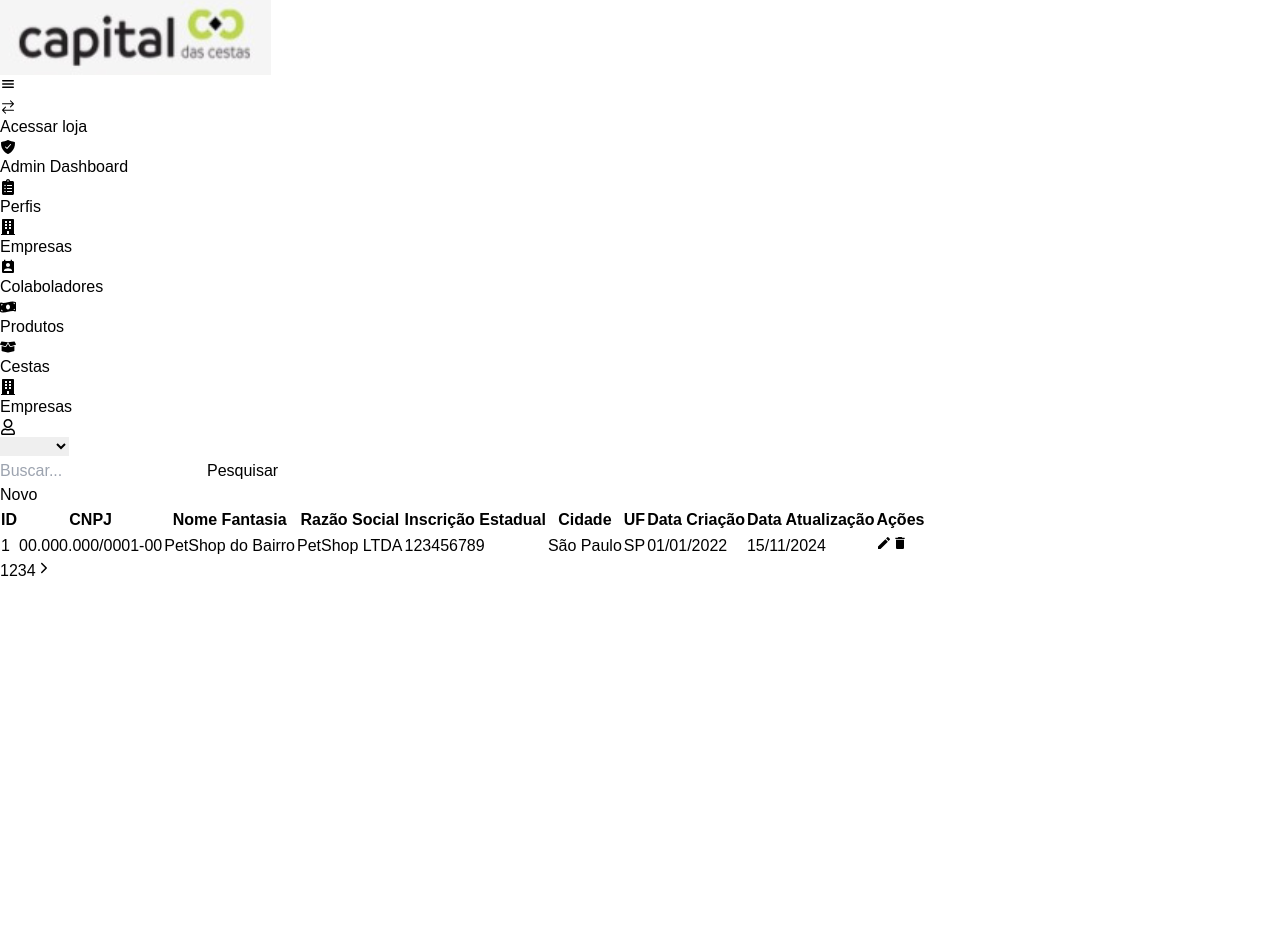
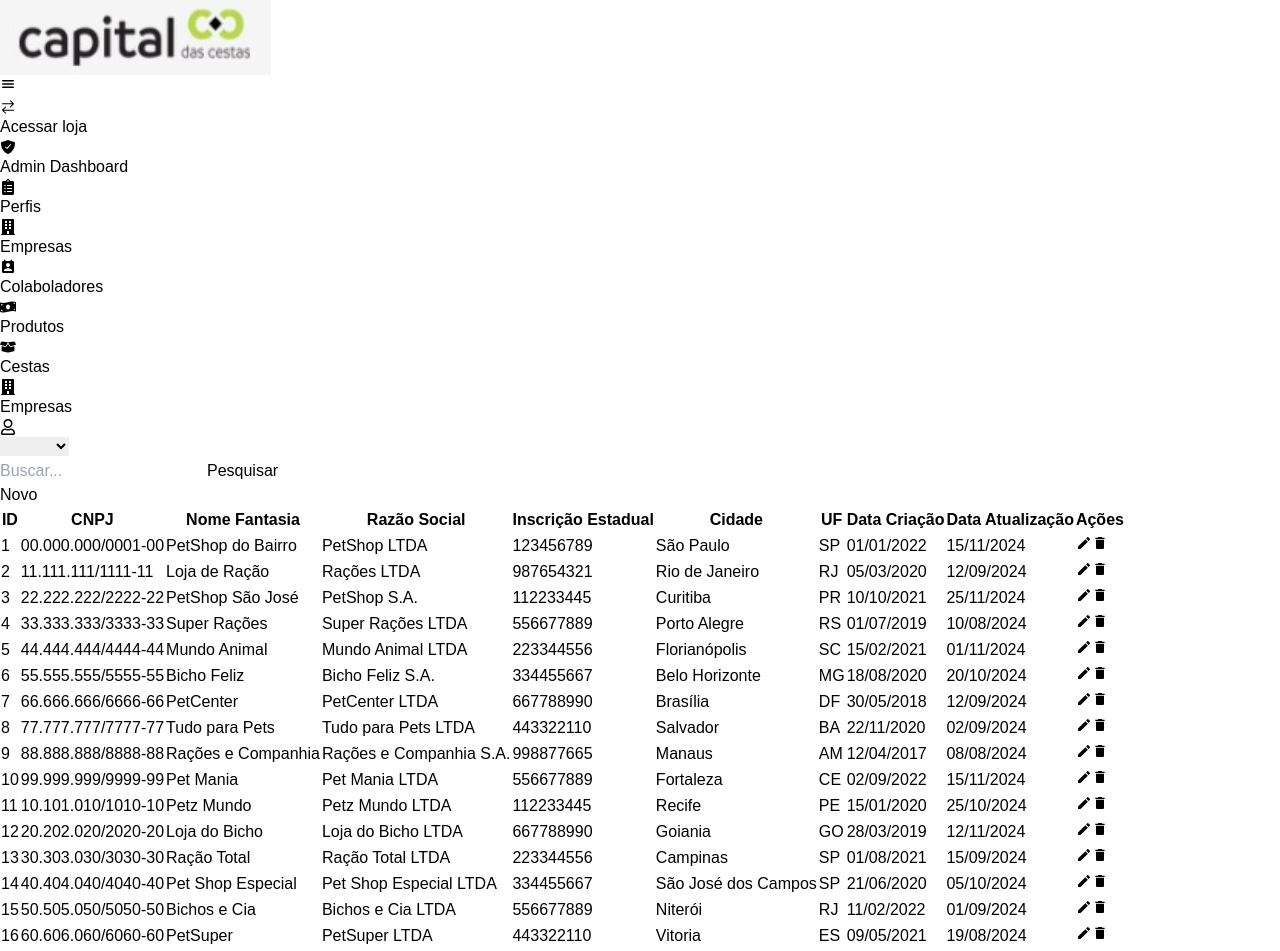
Before and after one commit to matheuspaiva1/capital-das-cestas, a Next.js app: page /pageProducts in a window 1280 px wide. Shown: the top 951 px of the page. Before the commit the page ends 800 px from the top, so only its background shows below. Built offline with nearby package versions, Linux system fonts and the light colour scheme.

Commit message:
feat: filtrando itens da tabela

```diff
--- a/src/app/pageProducts/components/Table.tsx
+++ b/src/app/pageProducts/components/Table.tsx
@@ -1,15 +1,260 @@
 /* eslint-disable @next/next/no-img-element */
-import React from 'react'
+'use client'
+import React, { useState } from 'react'
 import { MdEdit } from "react-icons/md";
 import { MdDelete } from "react-icons/md";
 import { IoIosArrowForward } from "react-icons/io";
 
 export default function Table() {
+  const tableData = [
+    {
+      id: 1,
+      cnpj: "00.000.000/0001-00",
+      nomeFantasia: "PetShop do Bairro",
+      razaoSocial: "PetShop LTDA",
+      inscricaoEstadual: "123456789",
+      cidade: "São Paulo",
+      uf: "SP",
+      dataCriacao: "01/01/2022",
+      dataAtualizacao: "15/11/2024",
+    },
+    {
+      id: 2,
+      cnpj: "11.111.111/1111-11",
+      nomeFantasia: "Loja de Ração",
+      razaoSocial: "Rações LTDA",
+      inscricaoEstadual: "987654321",
+      cidade: "Rio de Janeiro",
+      uf: "RJ",
+      dataCriacao: "05/03/2020",
+      dataAtualizacao: "12/09/2024",
+    },
+    {
+      id: 3,
+      cnpj: "22.222.222/2222-22",
+      nomeFantasia: "PetShop São José",
+      razaoSocial: "PetShop S.A.",
+      inscricaoEstadual: "112233445",
+      cidade: "Curitiba",
+      uf: "PR",
+      dataCriacao: "10/10/2021",
+      dataAtualizacao: "25/11/2024",
+    },
+    {
+      id: 4,
+      cnpj: "33.333.333/3333-33",
+      nomeFantasia: "Super Rações",
+      razaoSocial: "Super Rações LTDA",
+      inscricaoEstadual: "556677889",
+      cidade: "Porto Alegre",
+      uf: "RS",
+      dataCriacao: "01/07/2019",
+      dataAtualizacao: "10/08/2024",
+    },
+    {
+      id: 5,
+      cnpj: "44.444.444/4444-44",
+      nomeFantasia: "Mundo Animal",
+      razaoSocial: "Mundo Animal LTDA",
+      inscricaoEstadual: "223344556",
+      cidade: "Florianópolis",
+      uf: "SC",
+      dataCriacao: "15/02/2021",
+      dataAtualizacao: "01/11/2024",
+    },
+    {
+      id: 6,
+      cnpj: "55.555.555/5555-55",
+      nomeFantasia: "Bicho Feliz",
+      razaoSocial: "Bicho Feliz S.A.",
+      inscricaoEstadual: "334455667",
+      cidade: "Belo Horizonte",
+      uf: "MG",
+      dataCriacao: "18/08/2020",
+      dataAtualizacao: "20/10/2024",
+    },
+    {
+      id: 7,
+      cnpj: "66.666.666/6666-66",
+      nomeFantasia: "PetCenter",
+      razaoSocial: "PetCenter LTDA",
+      inscricaoEstadual: "667788990",
+      cidade: "Brasília",
+      uf: "DF",
+      dataCriacao: "30/05/2018",
+      dataAtualizacao: "12/09/2024",
+    },
+    {
+      id: 8,
+      cnpj: "77.777.777/7777-77",
+      nomeFantasia: "Tudo para Pets",
+      razaoSocial: "Tudo para Pets LTDA",
+      inscricaoEstadual: "443322110",
+      cidade: "Salvador",
+      uf: "BA",
+      dataCriacao: "22/11/2020",
+      dataAtualizacao: "02/09/2024",
+    },
+    {
+      id: 9,
+      cnpj: "88.888.888/8888-88",
+      nomeFantasia: "Rações e Companhia",
+      razaoSocial: "Rações e Companhia S.A.",
+      inscricaoEstadual: "998877665",
+      cidade: "Manaus",
+      uf: "AM",
+      dataCriacao: "12/04/2017",
+      dataAtualizacao: "08/08/2024",
+    },
+    {
+      id: 10,
+      cnpj: "99.999.999/9999-99",
+      nomeFantasia: "Pet Mania",
+      razaoSocial: "Pet Mania LTDA",
+      inscricaoEstadual: "556677889",
+      cidade: "Fortaleza",
+      uf: "CE",
+      dataCriacao: "02/09/2022",
+      dataAtualizacao: "15/11/2024",
+    },
+    {
+      id: 11,
+      cnpj: "10.101.010/1010-10",
+      nomeFantasia: "Petz Mundo",
+      razaoSocial: "Petz Mundo LTDA",
+      inscricaoEstadual: "112233445",
+      cidade: "Recife",
+      uf: "PE",
+      dataCriacao: "15/01/2020",
+      dataAtualizacao: "25/10/2024",
+    },
+    {
+      id: 12,
+      cnpj: "20.202.020/2020-20",
+      nomeFantasia: "Loja do Bicho",
+      razaoSocial: "Loja do Bicho LTDA",
+      inscricaoEstadual: "667788990",
+      cidade: "Goiania",
+      uf: "GO",
+      dataCriacao: "28/03/2019",
+      dataAtualizacao: "12/11/2024",
+    },
+    {
+      id: 13,
+      cnpj: "30.303.030/3030-30",
+      nomeFantasia: "Ração Total",
+      razaoSocial: "Ração Total LTDA",
+      inscricaoEstadual: "223344556",
+      cidade: "Campinas",
+      uf: "SP",
+      dataCriacao: "01/08/2021",
+      dataAtualizacao: "15/09/2024",
+    },
+    {
+      id: 14,
+      cnpj: "40.404.040/4040-40",
+      nomeFantasia: "Pet Shop Especial",
+      razaoSocial: "Pet Shop Especial LTDA",
+      inscricaoEstadual: "334455667",
+      cidade: "São José dos Campos",
+      uf: "SP",
+      dataCriacao: "21/06/2020",
+      dataAtualizacao: "05/10/2024",
+    },
+    {
+      id: 15,
+      cnpj: "50.505.050/5050-50",
+      nomeFantasia: "Bichos e Cia",
+      razaoSocial: "Bichos e Cia LTDA",
+      inscricaoEstadual: "556677889",
+      cidade: "Niterói",
+      uf: "RJ",
+      dataCriacao: "11/02/2022",
+      dataAtualizacao: "01/09/2024",
+    },
+    {
+      id: 16,
+      cnpj: "60.606.060/6060-60",
+      nomeFantasia: "PetSuper",
+      razaoSocial: "PetSuper LTDA",
+      inscricaoEstadual: "443322110",
+      cidade: "Vitoria",
+      uf: "ES",
+      dataCriacao: "09/05/2021",
+      dataAtualizacao: "19/08/2024",
+    },
+    {
+      id: 17,
+      cnpj: "70.707.070/7070-70",
+      nomeFantasia: "Mega Rações",
+      razaoSocial: "Mega Rações S.A.",
+      inscricaoEstadual: "998877665",
+      cidade: "Cuiabá",
+      uf: "MT",
+      dataCriacao: "18/11/2018",
+      dataAtualizacao: "28/09/2024",
+    },
+    {
+      id: 18,
+      cnpj: "80.808.080/8080-80",
+      nomeFantasia: "Rações Mais",
+      razaoSocial: "Rações Mais LTDA",
+      inscricaoEstadual: "667788990",
+      cidade: "Maceió",
+      uf: "AL",
+      dataCriacao: "10/01/2019",
+      dataAtualizacao: "14/07/2024",
+    },
+    {
+      id: 19,
+      cnpj: "90.909.090/9090-90",
+      nomeFantasia: "Pet Shop da Vila",
+      razaoSocial: "Pet Shop da Vila LTDA",
+      inscricaoEstadual: "112233445",
+      cidade: "Natal",
+      uf: "RN",
+      dataCriacao: "25/03/2020",
+      dataAtualizacao: "06/10/2024",
+    },
+    {
+      id: 20,
+      cnpj: "01.010.010/0101-01",
+      nomeFantasia: "Bichos e Amigos",
+      razaoSocial: "Bichos e Amigos LTDA",
+      inscricaoEstadual: "223344556",
+      cidade: "Aracaju",
+      uf: "SE",
+      dataCriacao: "05/09/2022",
+      dataAtualizacao: "17/09/2024",
+    },
+  ];
+
+  const [search, setSearch] = useState(""); // Estado para armazenar a pesquisa
+
+  const filterName = tableData.filter((row) =>
+    row.nomeFantasia.toLowerCase().includes(search.toLowerCase())
+  );
+
   return (
     <div className='m-4'>
+      <div className="m-4 flex justify-between">
+          <div className="flex items-center gap-8">
+            <input
+            type="text"
+            onChange={(e) => setSearch(e.target.value)}
+            value={search}
+            placeholder="Buscar..."
+            className='border py-2 rounded-lg px-2 w-80 '/>
+            <button
+            type='submit'
+            className='bg-zinc-800 text-zinc-50 px-10 py-3 rounded-lg font-bold text-xs'
+            >Pesquisar</button>
+          </div>
+          <button className='bg-lime-400 text-zinc-800 px-6 py-1 rounded-lg font-bold flex justify-end items-center'>Novo</button>
+        </div>
       <table className="m-auto p-4 w-full">
-          <thead className="">
-            <tr className=" text-zinc-300 text-sm">
+        <thead>
+          <tr className="text-zinc-300 text-sm">
             <th className="border-b p-4">ID</th>
             <th className="border-l border-b p-4">CNPJ</th>
             <th className="border-l border-b p-4">Nome Fantasia</th>
@@ -22,22 +267,28 @@ export default function Table() {
             <th className="border-l border-b p-4">Ações</th>
           </tr>
         </thead>
-          <tbody className="">
-            <tr className=" text-sm text-zinc-600">
-              <td className="border-b p-2">1</td>
-              <td className="border-b p-2">00.000.000/0001-00</td>
-              <td className="border-b p-2">PetShop do Bairro</td>
-              <td className="border-b p-2">PetShop LTDA</td>
-              <td className="border-b p-2">123456789</td>
-              <td className="border-b p-2">São Paulo</td>
-              <td className="border-b p-2">SP</td>
-              <td className="border-b p-2">01/01/2022</td>
-              <td className="border-b p-2">15/11/2024</td>
+        <tbody>
+          {filterName.map((row) => (
+            <tr key={row.id} className="text-sm text-zinc-600">
+              <td className="border-b p-2">{row.id}</td>
+              <td className="border-b p-2">{row.cnpj}</td>
+              <td className="border-b p-2">{row.nomeFantasia}</td>
+              <td className="border-b p-2">{row.razaoSocial}</td>
+              <td className="border-b p-2">{row.inscricaoEstadual}</td>
+              <td className="border-b p-2">{row.cidade}</td>
+              <td className="border-b p-2">{row.uf}</td>
+              <td className="border-b p-2">{row.dataCriacao}</td>
+              <td className="border-b p-2">{row.dataAtualizacao}</td>
               <td className="flex items-center justify-center py-4 gap-2 border-b">
-                <button> <MdEdit/> </button>
-                <button> <MdDelete/> </button>
+                <button>
+                  <MdEdit />
+                </button>
+                <button>
+                  <MdDelete />
+                </button>
               </td>
             </tr>
+          ))}
         </tbody>
       </table>
 
@@ -47,7 +298,7 @@ export default function Table() {
         <span>3</span>
         <span>4</span>
         <button>
-            <IoIosArrowForward/>
+          <IoIosArrowForward />
         </button>
       </div>
     </div>
--- a/src/app/pageProducts/page.tsx
+++ b/src/app/pageProducts/page.tsx
@@ -2,7 +2,6 @@ import React from 'react'
 import Header from './components/Header'
 import Menu from './components/Menu'
 import Table from './components/Table'
-import SearchCompanies from './components/SearchCompanies'
 
 export default function page() {
   return (
@@ -12,7 +11,6 @@ export default function page() {
         <Menu/>
         <main className="w-full">
           <Header/>
-          <SearchCompanies/>
           <Table/>
         </main>
       </div>
```
Also changed, not shown: src/app/components/Form.tsx (+23 -30 lines). Lines whose indentation alone changed are shown as unchanged.
